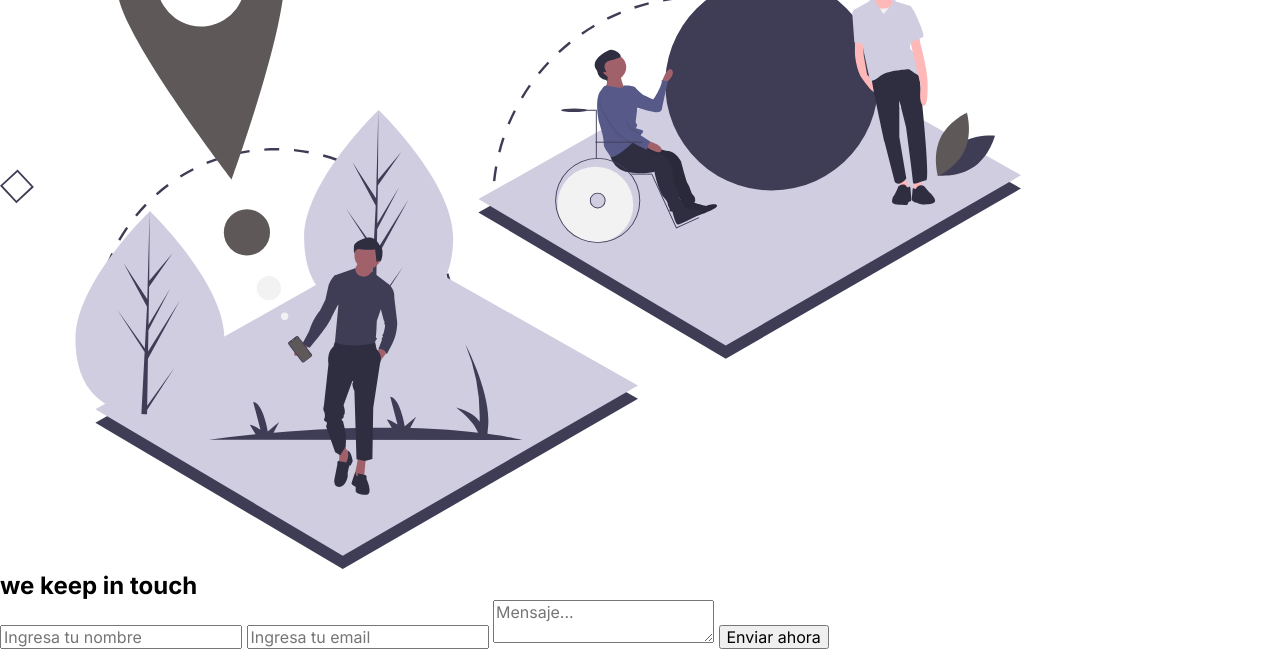
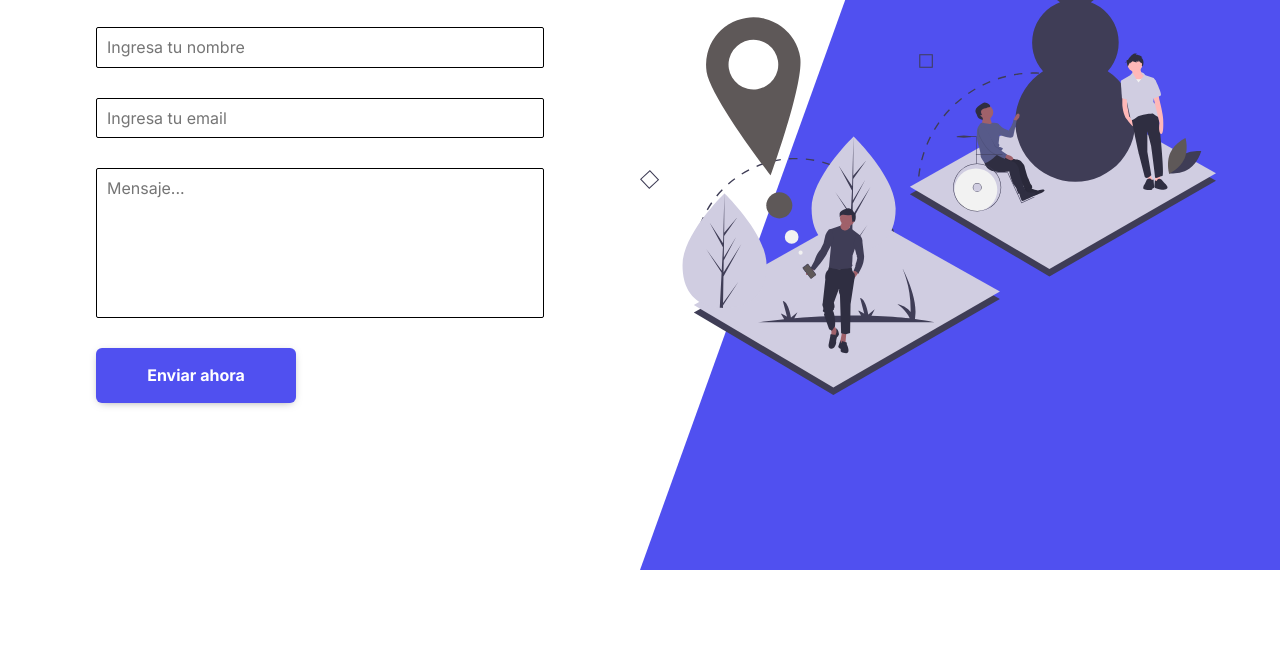
Before and after one commit to pmNiko/CSS3_course, a plain HTML site: page Practicas/formulario/index.html in a window 1280 px wide. Shown: the part 230-879 px from the top of the page. After the commit the page ends 800 px from the top, so only its background shows below. Drawn offline with Linux system fonts and the light colour scheme.

Commit message:
Formulario terminado con css grid

```diff
--- a/Practicas/formulario/css/style.css
+++ b/Practicas/formulario/css/style.css
@@ -1,10 +1,125 @@
 @import url("https://fonts.googleapis.com/css2?family=Inter:wght@300;400;700&display=swap");
 
 :root {
-  --primary-color: blue;
+  --primary-color: #5050f0;
   --font: "Inter", sans-serif;
+  --grid-columns: repeat(8, 1fr);
+  --grid-rows: 1fr;
+  --clip: polygon(45% 0, 100% 0%, 100% 100%, 0% 100%);
 }
 
 body {
   font-family: "Inter", sans-serif;
 }
+
+.contact {
+  min-height: 600px;
+  height: 100vh;
+  display: grid;
+  grid-template-columns: var(--grid-columns);
+  grid-template-rows: var(--grid-rows);
+}
+
+.contact__picture {
+  grid-column: 5/-1;
+  grid-row: 1/-1;
+  display: flex;
+  align-items: center;
+  position: relative;
+}
+
+.contact__picture::before {
+  content: "";
+  display: block;
+  width: 100%;
+  height: 100%;
+  position: absolute;
+  background: var(--primary-color);
+  top: 0;
+  left: 0;
+  z-index: -1;
+  clip-path: var(--clip);
+}
+
+.contact__img {
+  width: 90%;
+}
+
+.contact__form {
+  grid-column: 1/5;
+  grid-row: 1/-1;
+  display: grid;
+  width: 70%;
+  place-self: center;
+  gap: 30px;
+  grid-auto-rows: max-content;
+}
+
+.contact__title {
+  font-size: 2.5rem;
+}
+.contact__title::after {
+  content: "";
+  display: block;
+  width: 80px;
+  height: 4px;
+  background: var(--primary-color);
+  margin-top: 10px;
+}
+
+.contact__input {
+  padding: 10px 10px;
+  font-family: var(--font);
+  width: 100%;
+  outline: none;
+  border: 1px solid black;
+  border-radius: 2px;
+}
+
+.contact__input--area {
+  resize: none;
+  height: 150px;
+}
+
+.contact__cta {
+  display: block;
+  background: var(--primary-color);
+  width: 200px;
+  padding: 18px 0;
+  color: white;
+  font-family: var(--font);
+  outline: none;
+  border: none;
+  border-radius: 6px;
+  font-weight: 700;
+  box-shadow: 0 2px 10px -4px rgba(0, 0, 0, 0.5);
+}
+
+/* Estilos responsive */
+
+@media (width <= 768px) {
+  :root {
+    --grid-columns: 1fr;
+    --grid-rows: max-content 1fr;
+    --clip: polygon(0 0, 0% 100%, 100% 0);
+  }
+
+  .contact__form {
+    grid-column: 1/-1;
+    grid-row: 2/3;
+    padding: 40px 0 40px;
+    width: 90%;
+    max-width: 500px;
+  }
+
+  .contact__picture {
+    grid-column: 1/-1;
+    grid-row: 1/2;
+    justify-content: center;
+    padding: 20px;
+  }
+
+  .contact__img {
+    max-width: 400px;
+  }
+}
```
